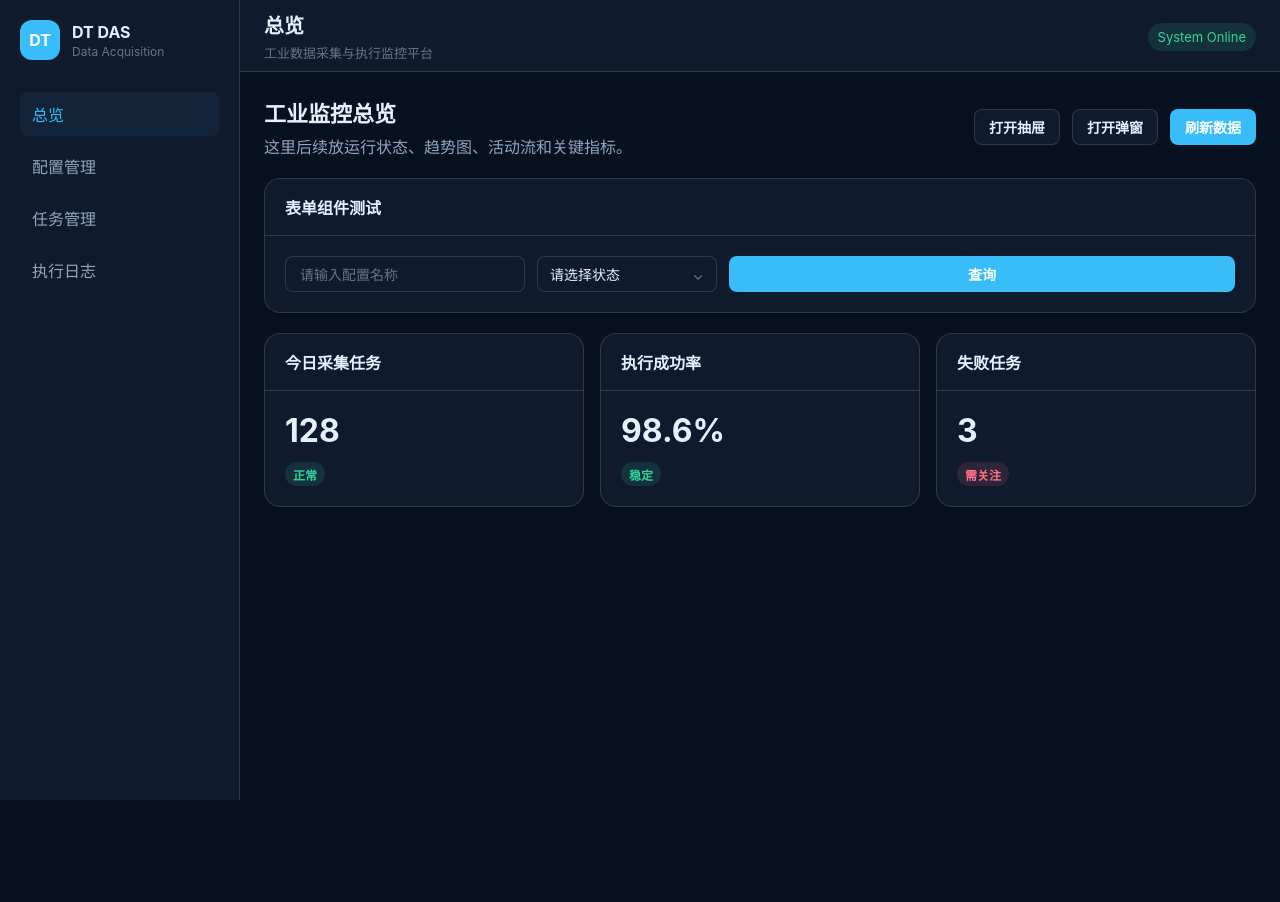
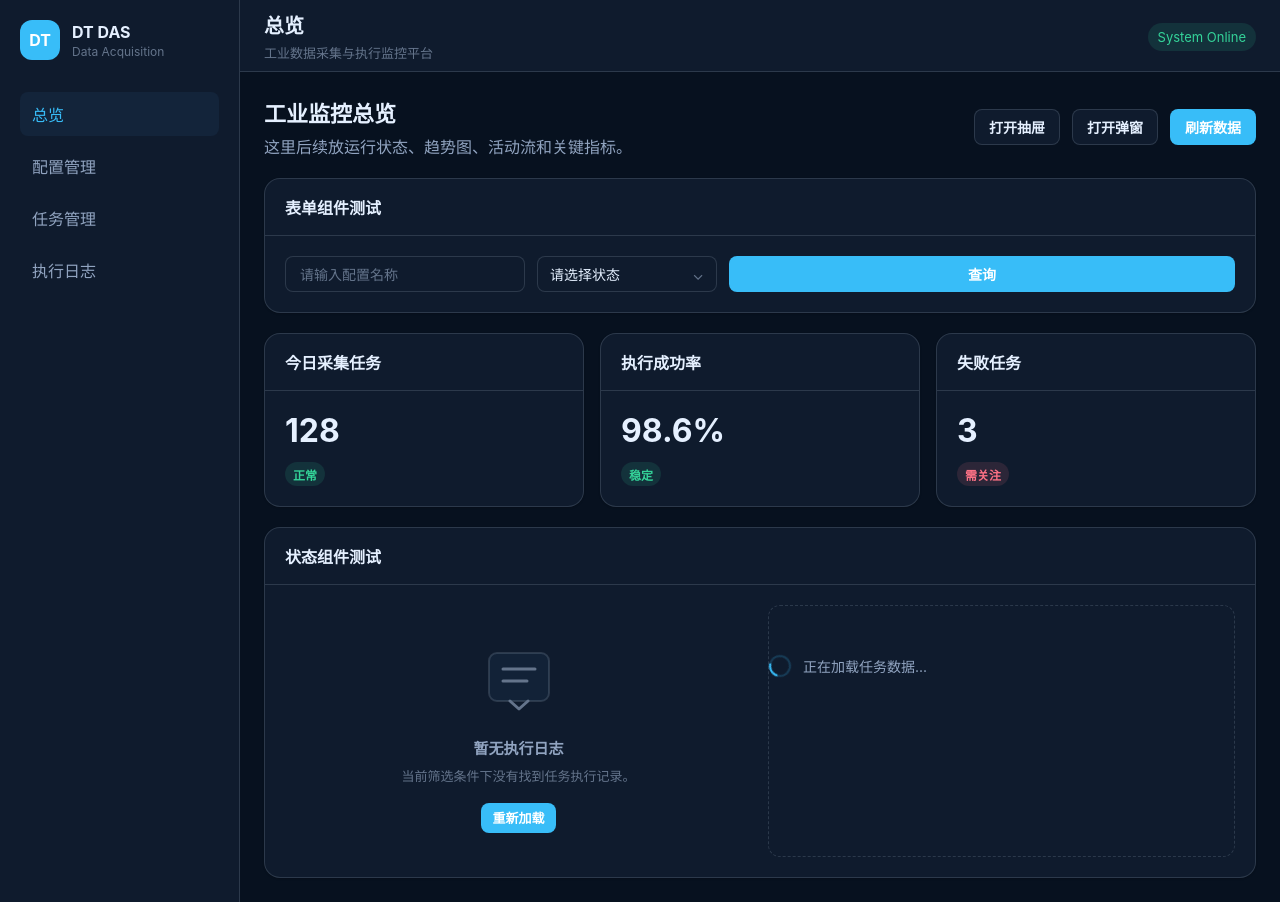
Before and after one commit to trevortsui007-explorer/DT_DAS_Frontend_V2, a Vue app: page /#/overview in a window 1280 px wide. Before the commit the page ends 800 px from the top, so only its background shows below. Built offline with nearby package versions, Linux system fonts and the light colour scheme.

Commit message:
feat: add DTEmpty and DTLoading components

```diff
--- a/src/pages/OverviewPage.vue
+++ b/src/pages/OverviewPage.vue
@@ -5,7 +5,9 @@ import {
   DTButton,
   DTCard,
   DTDrawer,
+  DTEmpty,
   DTInput,
+  DTLoading,
   DTModal,
   DTSelect,
   DTTag
@@ -193,6 +195,24 @@ function handleSearch() {
         </DTCard>
       </div>
     </DTDrawer>
+    <DTCard title="状态组件测试">
+      <div class="state-demo">
+        <DTEmpty
+          title="暂无执行日志"
+          description="当前筛选条件下没有找到任务执行记录。"
+        >
+          <template #action>
+            <DTButton type="primary" size="sm">
+              重新加载
+            </DTButton>
+          </template>
+        </DTEmpty>
+
+        <div class="loading-demo">
+          <DTLoading text="正在加载任务数据..." />
+        </div>
+      </div>
+    </DTCard>
   </div>
 </template>
 
@@ -240,4 +260,17 @@ function handleSearch() {
   color: var(--dt-text-primary);
   font-weight: 600;
 }
+
+.state-demo {
+  display: grid;
+  grid-template-columns: minmax(0, 1fr) minmax(0, 1fr);
+  gap: var(--dt-space-4);
+}
+
+.loading-demo {
+  position: relative;
+  min-height: 220px;
+  border: 1px dashed var(--dt-border-subtle);
+  border-radius: var(--dt-radius-lg);
+}
 </style>
--- /dev/null
+++ b/src/shared/components/DTEmpty/DTEmpty.vue
@@ -0,0 +1,158 @@
+<script setup lang="ts">
+withDefaults(
+  defineProps<{
+    title?: string
+    description?: string
+    size?: 'sm' | 'md' | 'lg'
+  }>(),
+  {
+    title: '暂无数据',
+    description: '',
+    size: 'md'
+  }
+)
+</script>
+
+<template>
+  <div
+    class="dt-empty"
+    :class="`dt-empty--${size}`"
+  >
+    <div class="dt-empty__icon">
+      <slot name="icon">
+        <svg
+          viewBox="0 0 96 96"
+          fill="none"
+          xmlns="http://www.w3.org/2000/svg"
+        >
+          <rect
+            x="18"
+            y="24"
+            width="60"
+            height="48"
+            rx="8"
+            class="dt-empty__box"
+          />
+          <path
+            d="M32 40H64"
+            class="dt-empty__line"
+          />
+          <path
+            d="M32 52H56"
+            class="dt-empty__line"
+          />
+          <path
+            d="M39 72L48 80L57 72"
+            class="dt-empty__line"
+          />
+        </svg>
+      </slot>
+    </div>
+
+    <div class="dt-empty__content">
+      <div class="dt-empty__title">
+        <slot name="title">
+          {{ title }}
+        </slot>
+      </div>
+
+      <p
+        v-if="description || $slots.description"
+        class="dt-empty__description"
+      >
+        <slot name="description">
+          {{ description }}
+        </slot>
+      </p>
+
+      <div
+        v-if="$slots.action"
+        class="dt-empty__action"
+      >
+        <slot name="action" />
+      </div>
+    </div>
+  </div>
+</template>
+
+<style scoped lang="scss">
+.dt-empty {
+  display: flex;
+  width: 100%;
+  min-height: 220px;
+  flex-direction: column;
+  align-items: center;
+  justify-content: center;
+  padding: var(--dt-space-6);
+  text-align: center;
+}
+
+.dt-empty--sm {
+  min-height: 140px;
+  padding: var(--dt-space-4);
+}
+
+.dt-empty--md {
+  min-height: 220px;
+}
+
+.dt-empty--lg {
+  min-height: 320px;
+}
+
+.dt-empty__icon {
+  width: 96px;
+  height: 96px;
+  margin-bottom: var(--dt-space-3);
+  color: var(--dt-text-muted);
+}
+
+.dt-empty--sm .dt-empty__icon {
+  width: 72px;
+  height: 72px;
+}
+
+.dt-empty--lg .dt-empty__icon {
+  width: 120px;
+  height: 120px;
+}
+
+.dt-empty__icon svg {
+  display: block;
+  width: 100%;
+  height: 100%;
+}
+
+.dt-empty__box {
+  fill: color-mix(in srgb, var(--dt-bg-muted) 82%, transparent);
+  stroke: var(--dt-border-subtle);
+  stroke-width: 2;
+}
+
+.dt-empty__line {
+  stroke: var(--dt-text-muted);
+  stroke-width: 3;
+  stroke-linecap: round;
+  stroke-linejoin: round;
+}
+
+.dt-empty__title {
+  color: var(--dt-text-secondary);
+  font-size: 15px;
+  font-weight: 600;
+}
+
+.dt-empty__description {
+  max-width: 360px;
+  margin: var(--dt-space-2) auto 0;
+  color: var(--dt-text-muted);
+  font-size: 13px;
+  line-height: 1.6;
+}
+
+.dt-empty__action {
+  display: flex;
+  justify-content: center;
+  margin-top: var(--dt-space-4);
+}
+</style>
--- /dev/null
+++ b/src/shared/components/DTEmpty/index.ts
@@ -0,0 +1 @@
+export { default } from './DTEmpty.vue'
--- /dev/null
+++ b/src/shared/components/DTLoading/DTLoading.vue
@@ -0,0 +1,106 @@
+<script setup lang="ts">
+withDefaults(
+  defineProps<{
+    text?: string
+    size?: 'sm' | 'md' | 'lg'
+    full?: boolean
+    overlay?: boolean
+  }>(),
+  {
+    text: '加载中...',
+    size: 'md',
+    full: false,
+    overlay: false
+  }
+)
+</script>
+
+<template>
+  <div
+    class="dt-loading"
+    :class="[
+      `dt-loading--${size}`,
+      {
+        'dt-loading--full': full,
+        'dt-loading--overlay': overlay
+      }
+    ]"
+    role="status"
+  >
+    <div class="dt-loading__spinner" />
+
+    <div
+      v-if="text"
+      class="dt-loading__text"
+    >
+      {{ text }}
+    </div>
+  </div>
+</template>
+
+<style scoped lang="scss">
+.dt-loading {
+  display: inline-flex;
+  min-height: 120px;
+  align-items: center;
+  justify-content: center;
+  gap: var(--dt-space-3);
+  color: var(--dt-text-secondary);
+}
+
+.dt-loading--full {
+  display: flex;
+  width: 100%;
+  min-height: 320px;
+}
+
+.dt-loading--overlay {
+  position: absolute;
+  inset: 0;
+  z-index: 10;
+  display: flex;
+  min-height: auto;
+  background: color-mix(in srgb, var(--dt-bg-surface) 78%, transparent);
+  backdrop-filter: blur(2px);
+}
+
+.dt-loading__spinner {
+  width: 22px;
+  height: 22px;
+  flex: 0 0 auto;
+  border: 2px solid color-mix(in srgb, var(--dt-color-primary) 20%, transparent);
+  border-top-color: var(--dt-color-primary);
+  border-radius: 999px;
+  animation: dt-loading-spin 0.75s linear infinite;
+}
+
+.dt-loading--sm .dt-loading__spinner {
+  width: 16px;
+  height: 16px;
+}
+
+.dt-loading--lg .dt-loading__spinner {
+  width: 30px;
+  height: 30px;
+  border-width: 3px;
+}
+
+.dt-loading__text {
+  font-size: 14px;
+  line-height: 1.5;
+}
+
+.dt-loading--sm .dt-loading__text {
+  font-size: 13px;
+}
+
+.dt-loading--lg .dt-loading__text {
+  font-size: 15px;
+}
+
+@keyframes dt-loading-spin {
+  to {
+    transform: rotate(360deg);
+  }
+}
+</style>
--- /dev/null
+++ b/src/shared/components/DTLoading/index.ts
@@ -0,0 +1 @@
+export { default } from './DTLoading.vue'
--- a/src/shared/components/index.ts
+++ b/src/shared/components/index.ts
@@ -6,6 +6,8 @@ export { default as DTModal } from './DTModal'
 export { default as DTDrawer } from './DTDrawer'
 export { default as DTInput } from './DTInput'
 export { default as DTSelect } from './DTSelect'
+export { default as DTEmpty } from './DTEmpty'
+export { default as DTLoading } from './DTLoading'
 
 export type {
   DTMessageItem,
```
